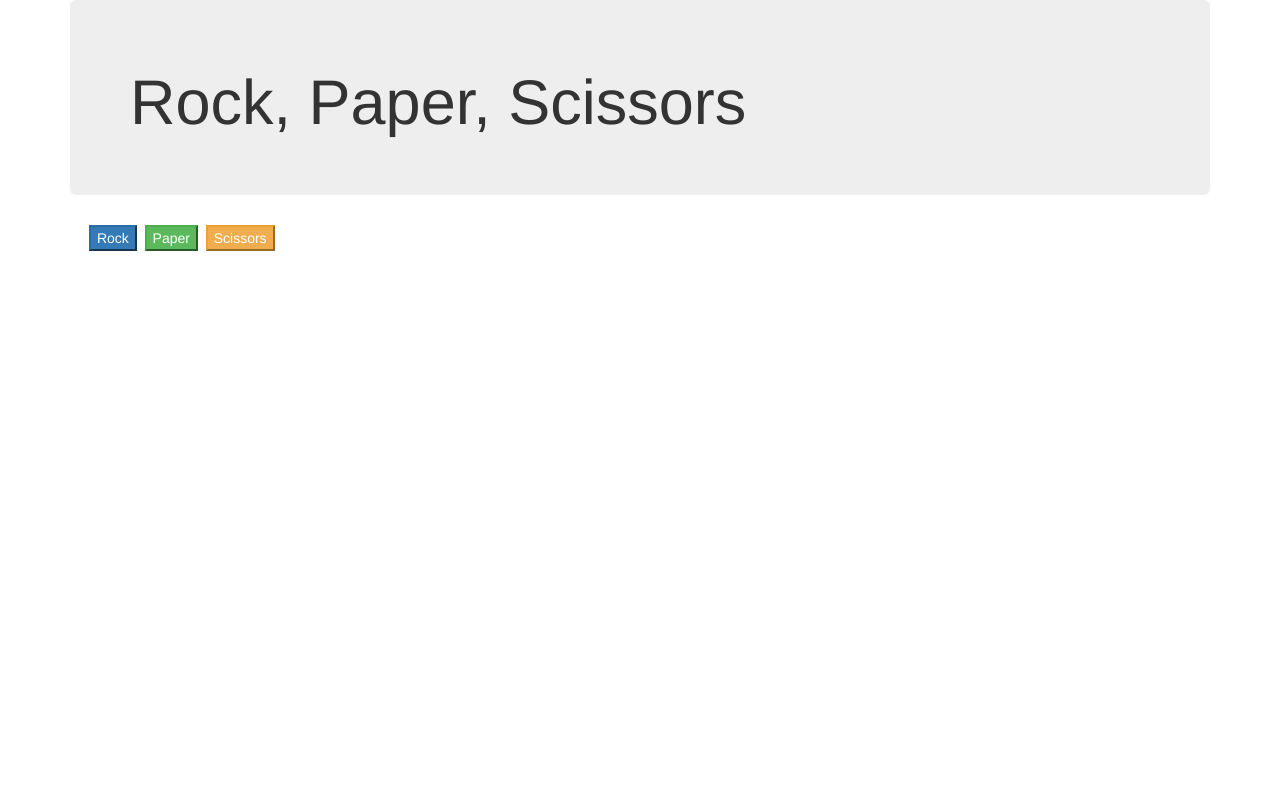
After one commit to kdv24/march11, a PHP site: template views/game.twig in a window 1280 px wide. The commit adds this page. Run offline with PHP 8.4, Linux system fonts and the light colour scheme; the template is opened without the code that fills it, so the values that code supplies are empty; some libraries are stand-ins or nearby versions.

Commit message:
this commit involves buttons

```diff
--- /dev/null
+++ b/views/game.twig
@@ -0,0 +1,30 @@
+<html>
+    <head>
+        <title>Rock, Paper, Scissors</title>
+        <link rel="stylesheet" href='https://maxcdn.bootstrapcdn.com/bootstrap/3.3.1/css/bootstrap.min.css'>
+    </head>
+    <body>
+        <div class="container">
+            <div class="jumbotron">
+                <h1>Rock, Paper, Scissors</h1>
+            </div>
+            <div class="col-md-6">
+                <form action="/who_wins">
+                <label for="rock"></label>
+                <button id="rock" name="rock" type="button submit" class="btn-primary">
+                    Rock</button>
+
+                        <form action="/who_wins">
+                        <label for="paper"></label>
+                <button id="paper" name="paper" type="button submit" class="btn-success">
+                            Paper</button>
+
+                                <form action="/who_wins">
+                                <label for="scissors"></label>
+                <button id="scissors" name="scissors" type="button submit" class="btn-warning">
+                                    Scissors</button>
+
+                </form>
+            </div>
+    </body>
+</html>
--- a/web/index.php
+++ b/web/index.php
@@ -1,5 +1,5 @@
 <?php
-             $website = require_once __DIR__.'/../app/app.php';
+             $website = require_once __DIR__."/../app/app.php";
              $website->run();
 
 
```
Also changed, not shown: app/app.php (added, +25 -0 lines).
